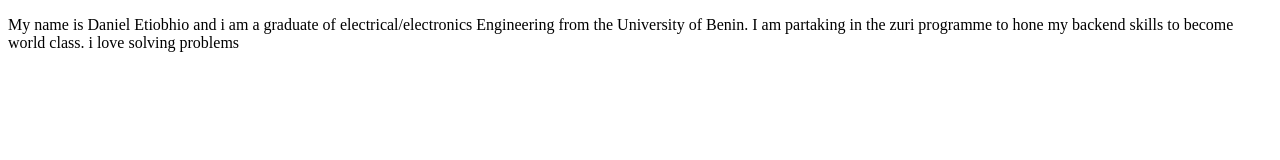
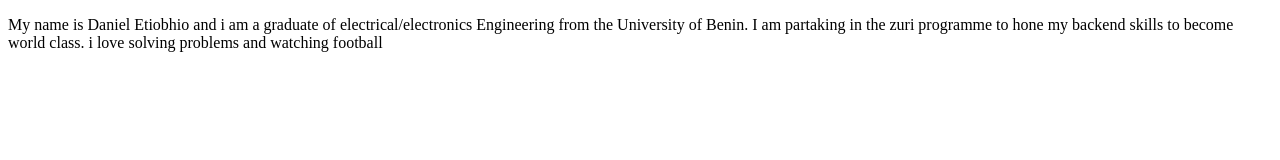
Before and after one commit to danose/zuri_nodejs, a website: page about.html in a window 1280 px wide. Drawn offline with Linux system fonts and the light colour scheme.

Commit message:
node http server

```diff
--- a/about.html
+++ b/about.html
@@ -7,6 +7,6 @@
     <title>Document</title>
 </head>
 <body>
-    <p>My name is Daniel Etiobhio and i am a graduate of electrical/electronics Engineering from the University of Benin. I am partaking in the zuri programme to hone my backend skills to become world class. i love solving problems</p>
+    <p>My name is Daniel Etiobhio and i am a graduate of electrical/electronics Engineering from the University of Benin. I am partaking in the zuri programme to hone my backend skills to become world class. i love solving problems and watching football</p>
 </body>
 </html>
```
